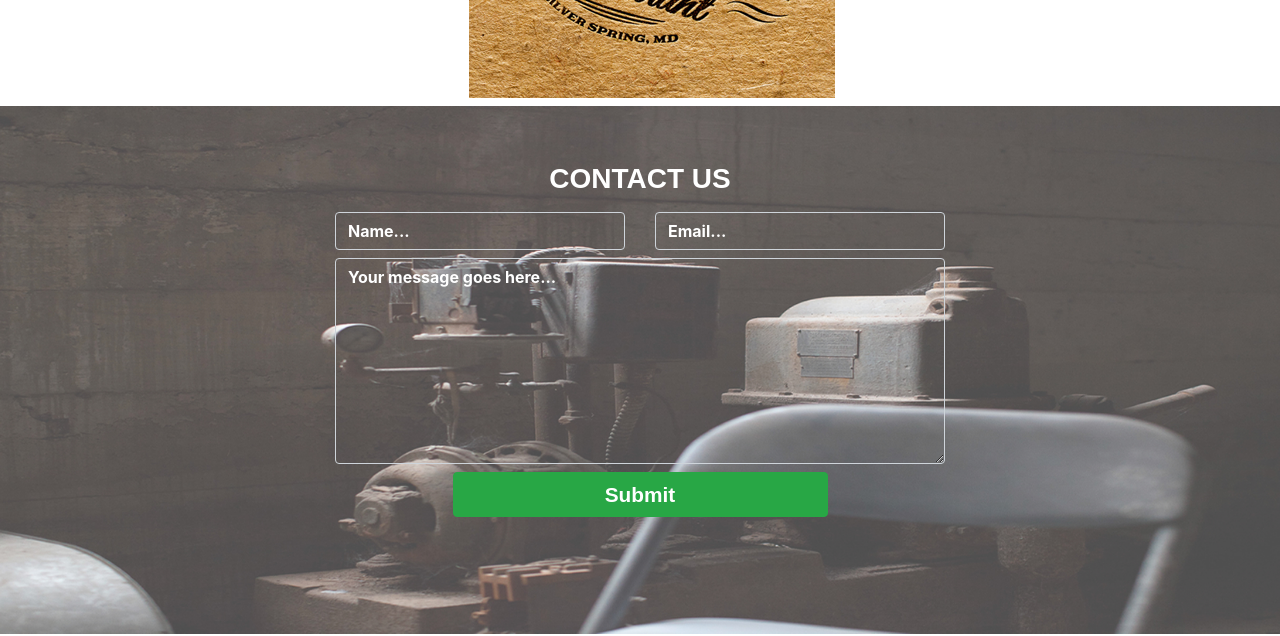
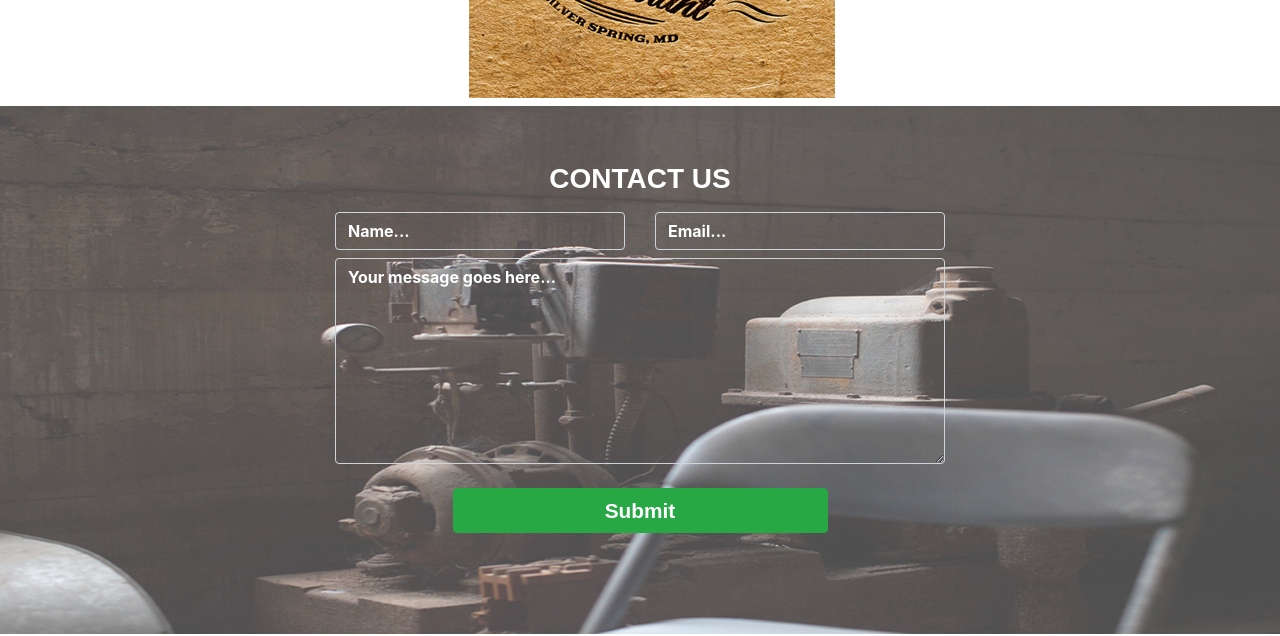
Before and after one commit to crispus-nj/Delani-Studio, a plain HTML site: page index.html in a window 1280 px wide. Shown: the part 2747-3383 px from the top of the page. Drawn offline with nearby package versions, Linux system fonts and the light colour scheme; files whose address does not match are found by name.

Commit message:
incresead the margin top of the button in the contact form from 2rem to 4rem

```diff
--- a/index.html
+++ b/index.html
@@ -230,7 +230,7 @@
                         </div>
                     </div>
                     <div class="row mb-5">
-                        <div class="col-md-12 d-flex flex-column justify-content-center align-items-center mt-2">
+                        <div class="col-md-12 d-flex flex-column justify-content-center align-items-center mt-4">
                             <button type="submit" class="btn btn-success">Submit</button>
                         </div>
                     </div>
```
